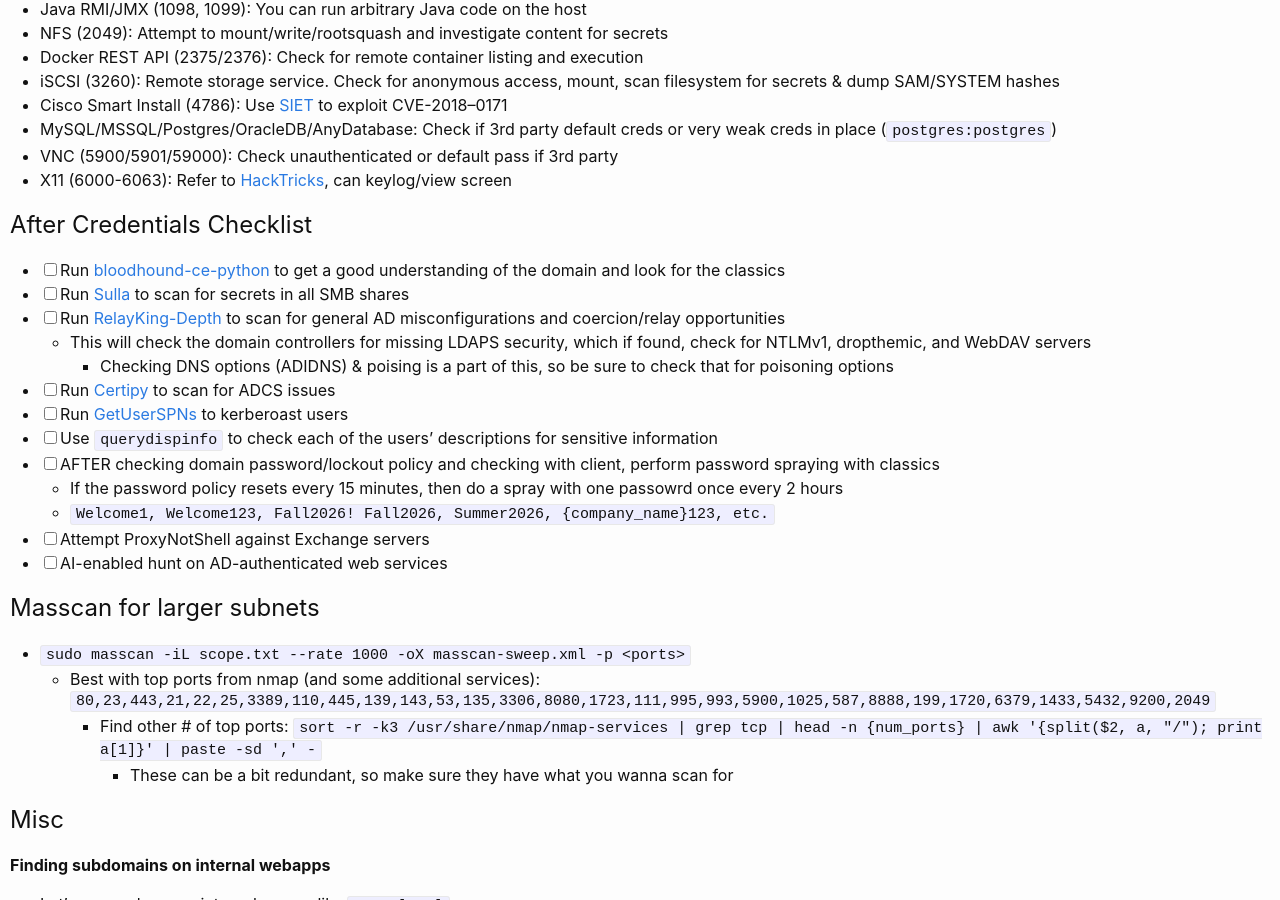
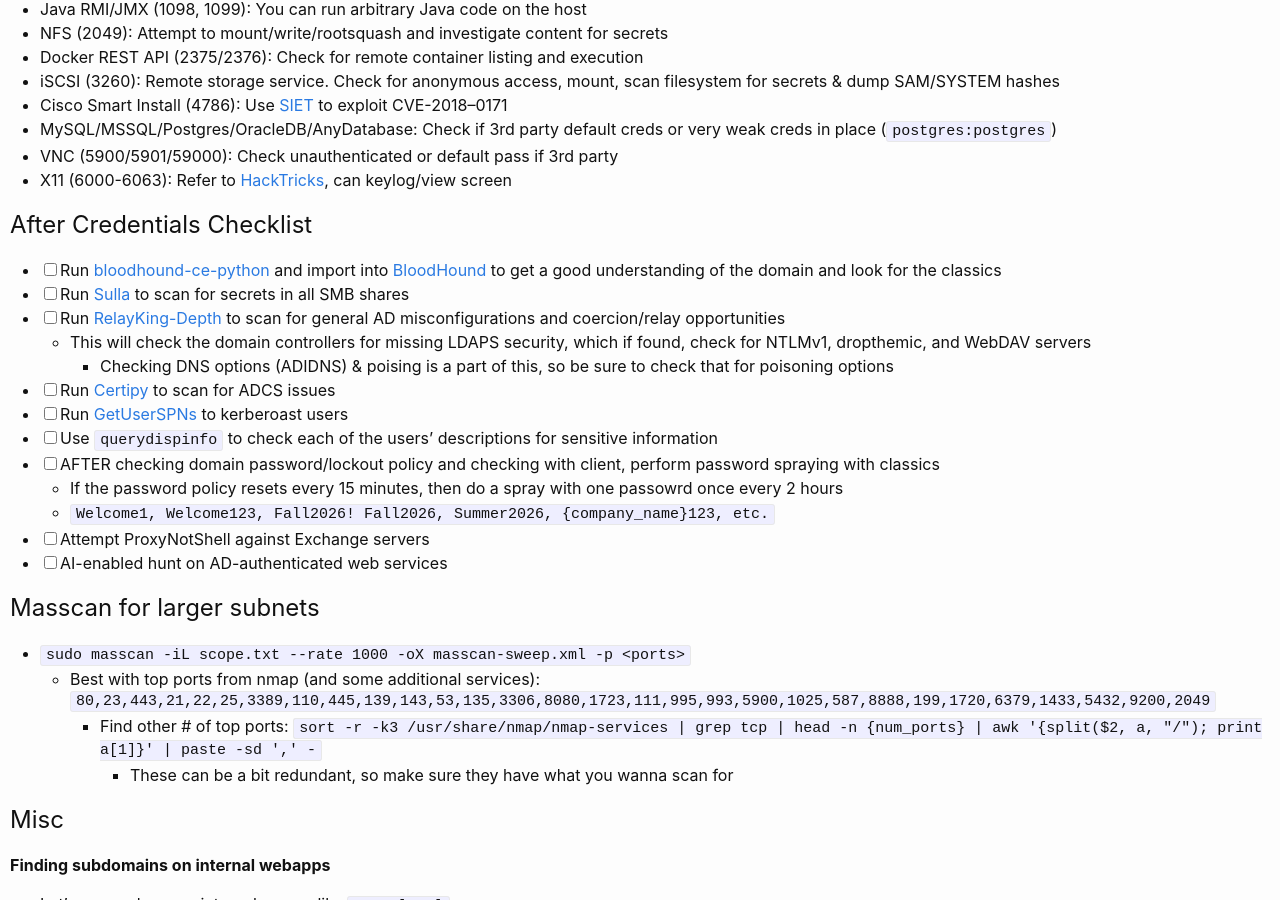
Before and after one commit to KhaelK138/KhaelK138.github.io, a Jekyll site: the page built from markdown/Internals.md, in a window 1280 px wide and 900 px high, scrolled down 953 px. Built offline with Jekyll 4.4.1, drawn with Linux system fonts in a browser that asks for light colours; our own code applies the rules of GitHub Pages for plain Markdown files.

Commit message:
added note about bloodhound

```diff
--- a/markdown/Internals.md
+++ b/markdown/Internals.md
@@ -50,7 +50,7 @@
 
 ## After Credentials Checklist
 
-- [ ] Run [bloodhound-ce-python](https://github.com/dirkjanm/bloodhound.py) to get a good understanding of the domain and look for the classics
+- [ ] Run [bloodhound-ce-python](https://github.com/dirkjanm/bloodhound.py) and import into [BloodHound](https://github.com/specterops/bloodhound) to get a good understanding of the domain and look for the classics
 - [ ] Run [Sulla](https://github.com/praetorian-inc/Sulla) to scan for secrets in all SMB shares
 - [ ] Run [RelayKing-Depth](https://github.com/depthsecurity/RelayKing-Depth) to scan for general AD misconfigurations and coercion/relay opportunities
   - This will check the domain controllers for missing LDAPS security, which if found, check for NTLMv1, dropthemic, and WebDAV servers
```
